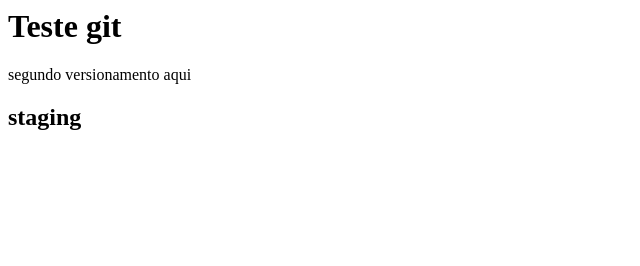
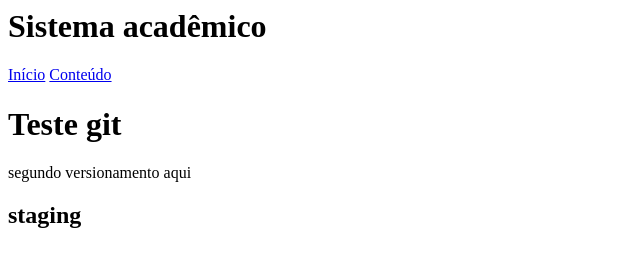
Before and after one commit to adrielCastejon/projeto-puc-pagina-de-login-gitflow, a plain HTML site: page index.html in a window 1280 px wide. Shown: the whole page, without its empty margins (0-640 px from the left). Drawn offline with Linux system fonts and the light colour scheme.

Commit message:
feat: adiciona cabeçalho e navegação da página

```diff
--- a/index.html
+++ b/index.html
@@ -4,8 +4,17 @@
 		<title>Projeto git facultativo.</title>
 	</head>
 	<body>
-		<h1>Teste git</h1>
-		<p>segundo versionamento aqui</p>
-		<h2>staging</h1>
+		<header>
+			<h1>Sistema acadêmico</h1>
+			<nav>
+				<a href="#inicio">Início</a>
+				<a href="#conteudo">Conteúdo</a>
+			</nav>
+		</header>
+		<main id="inicio">
+			<h1>Teste git</h1>
+			<p>segundo versionamento aqui</p>
+			<h2>staging</h1>
+		</main>
 	</body>
 </html>
```
